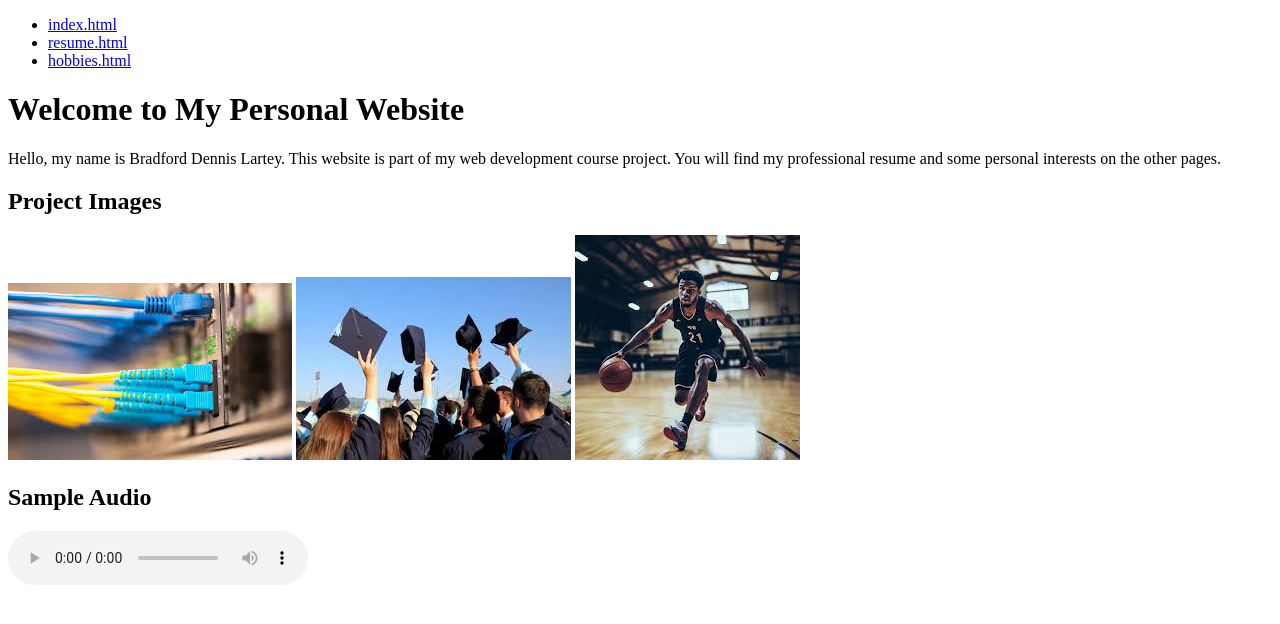
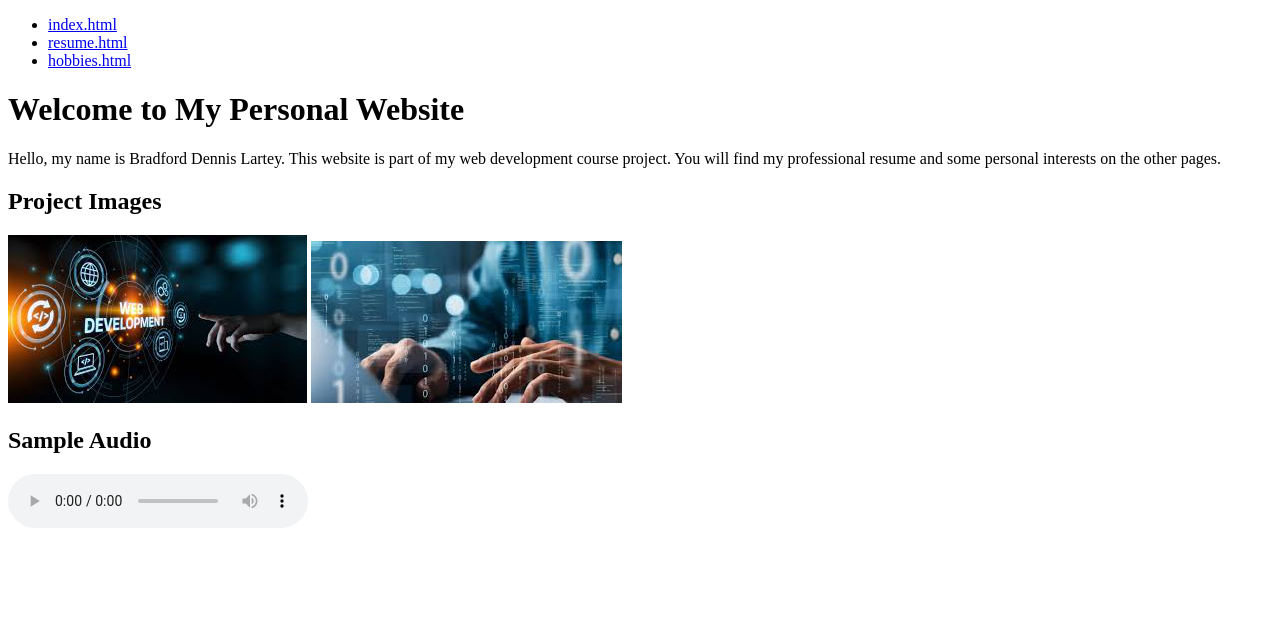
Before and after one commit to ScorlyGinGon/Project-1-assignment, a plain HTML site: page index.html in a window 1280 px wide. Drawn offline with Linux system fonts and the light colour scheme.

Commit message:
Update index.html

```diff
--- a/index.html
+++ b/index.html
@@ -16,9 +16,8 @@
 		<p>Hello, my name is Bradford Dennis Lartey. This website is part of my web development course project. You will find my professional resume and some personal interests on the other pages.</p>
 
 		<h2>Project Images</h2>
-		<img src="Images/image_1.png" alt="Networking Equipment">
-		<img src="Images/image_2.png" alt="Graduation day">
-		<img src="Images/image_3.png" alt="Basketball player">
+		<img src="Images/image_4.png" alt="Web Development logo">
+		<img src="Images/image_5.png" alt="Human Coding">
 
 		<h2>Sample Audio</h2>
 		<audio controls>
```
